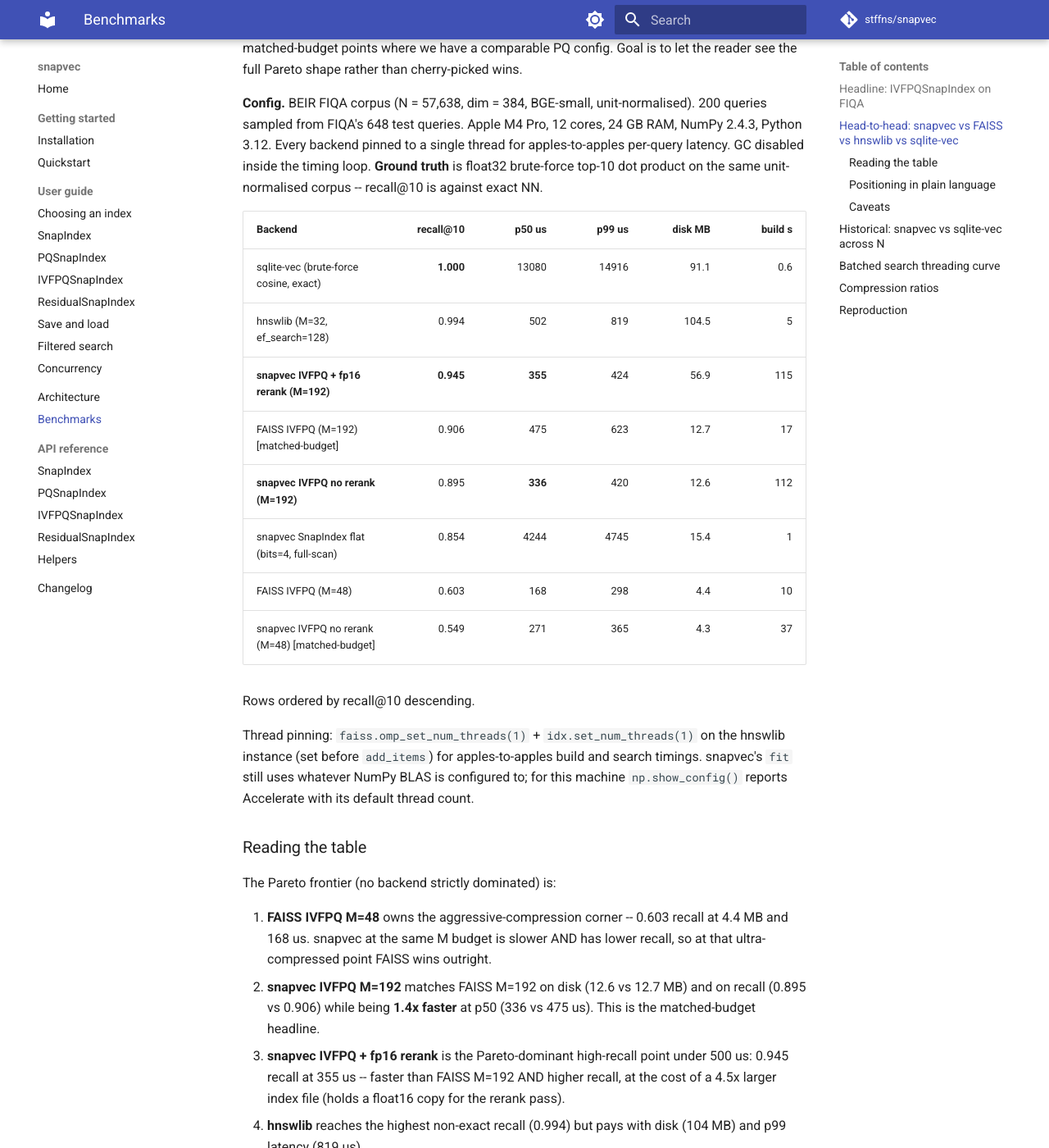
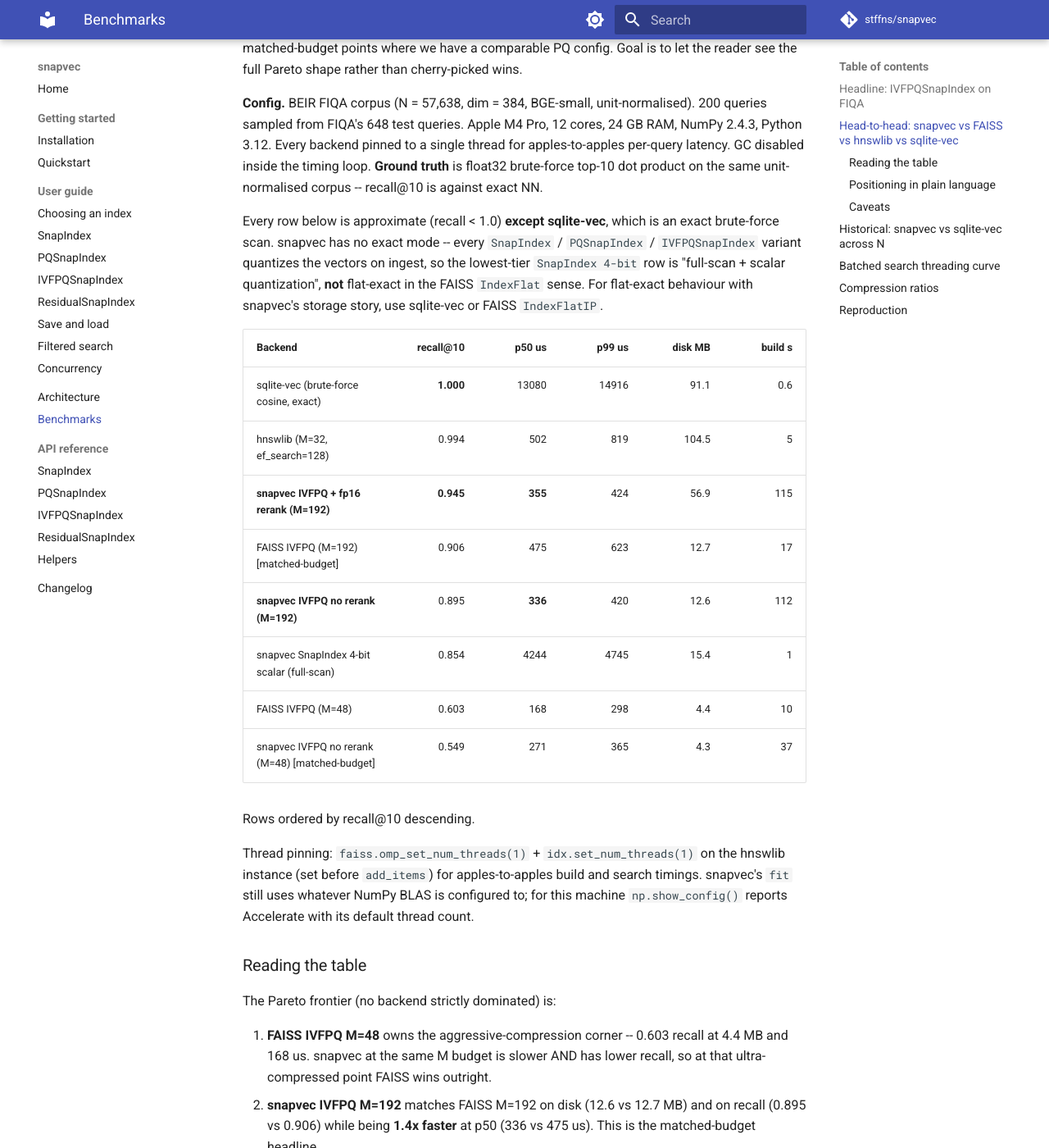
Before and after one commit to stffns/snapvec, an MkDocs documentation site: the page built from docs/benchmarks.md, in a window 1280 px wide and 1400 px high, scrolled down 745 px. Shown: the whole window at 82% size. Built offline with MkDocs 1.6.1 and Material for MkDocs 9.7.7, drawn with Linux system fonts in a browser that asks for light colours; comment, search, counter and statistics services are not loaded; some of the changed text lies outside the part shown.

Commit message:
docs: rename 'SnapIndex flat' -> '4-bit scalar (full-scan)'
In ANN literature 'flat' implies exact / no quantization (FAISS
IndexFlat).  The row was full-scan *quantized* to 4-bit scalar
Lloyd-Max, which is why recall sits at 0.854 rather than 1.000 --
correct behaviour for a quantized index, misleading labelling.

Rename in both the bench script and the table so the 0.854 number is
read as 'scalar quantization recall' instead of 'snapvec's full-scan
somehow only hits 0.854'.  Add a caveat above the table spelling out
that snapvec has no exact mode: every variant quantizes on ingest, so
flat-exact users should reach for sqlite-vec or FAISS IndexFlatIP.

```diff
--- a/docs/benchmarks.md
+++ b/docs/benchmarks.md
@@ -33,6 +33,14 @@ latency.  GC disabled inside the timing loop.  **Ground truth** is
 float32 brute-force top-10 dot product on the same unit-normalised
 corpus -- recall@10 is against exact NN.
 
+Every row below is approximate (recall < 1.0) **except sqlite-vec**,
+which is an exact brute-force scan.  snapvec has no exact mode --
+every `SnapIndex` / `PQSnapIndex` / `IVFPQSnapIndex` variant quantizes
+the vectors on ingest, so the lowest-tier `SnapIndex 4-bit` row is
+"full-scan + scalar quantization", **not** flat-exact in the FAISS
+`IndexFlat` sense.  For flat-exact behaviour with snapvec's storage
+story, use sqlite-vec or FAISS `IndexFlatIP`.
+
 | Backend | recall@10 | p50 us | p99 us | disk MB | build s |
 |---------|----------:|-------:|-------:|--------:|--------:|
 | sqlite-vec (brute-force cosine, exact) | **1.000** | 13080 | 14916 | 91.1 | 0.6 |
@@ -40,7 +48,7 @@ corpus -- recall@10 is against exact NN.
 | **snapvec IVFPQ + fp16 rerank (M=192)** | **0.945** | **355** | 424 | 56.9 | 115 |
 | FAISS IVFPQ (M=192) [matched-budget] | 0.906 | 475 | 623 | 12.7 | 17 |
 | **snapvec IVFPQ no rerank (M=192)** | 0.895 | **336** | 420 | 12.6 | 112 |
-| snapvec SnapIndex flat (bits=4, full-scan) | 0.854 | 4244 | 4745 | 15.4 | 1 |
+| snapvec SnapIndex 4-bit scalar (full-scan) | 0.854 | 4244 | 4745 | 15.4 | 1 |
 | FAISS IVFPQ (M=48) | 0.603 | 168 | 298 | 4.4 | 10 |
 | snapvec IVFPQ no rerank (M=48) [matched-budget] | 0.549 | 271 | 365 | 4.3 | 37 |
 
@@ -76,8 +84,10 @@ The Pareto frontier (no backend strictly dominated) is:
 ### Positioning in plain language
 
 - If you need **one dependency, no training, acceptable latency on
-  small N**: `SnapIndex flat` or sqlite-vec.  snapvec is faster
-  (4.2 ms vs 13 ms) but gives up exactness (0.85 vs 1.00 recall).
+  small N**: `SnapIndex` at 4-bit scalar or sqlite-vec.  snapvec is
+  faster (4.2 ms vs 13 ms) but gives up exactness (0.85 vs 1.00
+  recall) because it quantizes the vectors; sqlite-vec stays exact
+  and wins the recall@10 column.
 - If you have **space for PQ training and want aggressive disk
   compression (~4 MB)**: FAISS IVFPQ M=48 is the winner at that
   point on this hardware.
```
Also changed, not shown: 1 other file.
